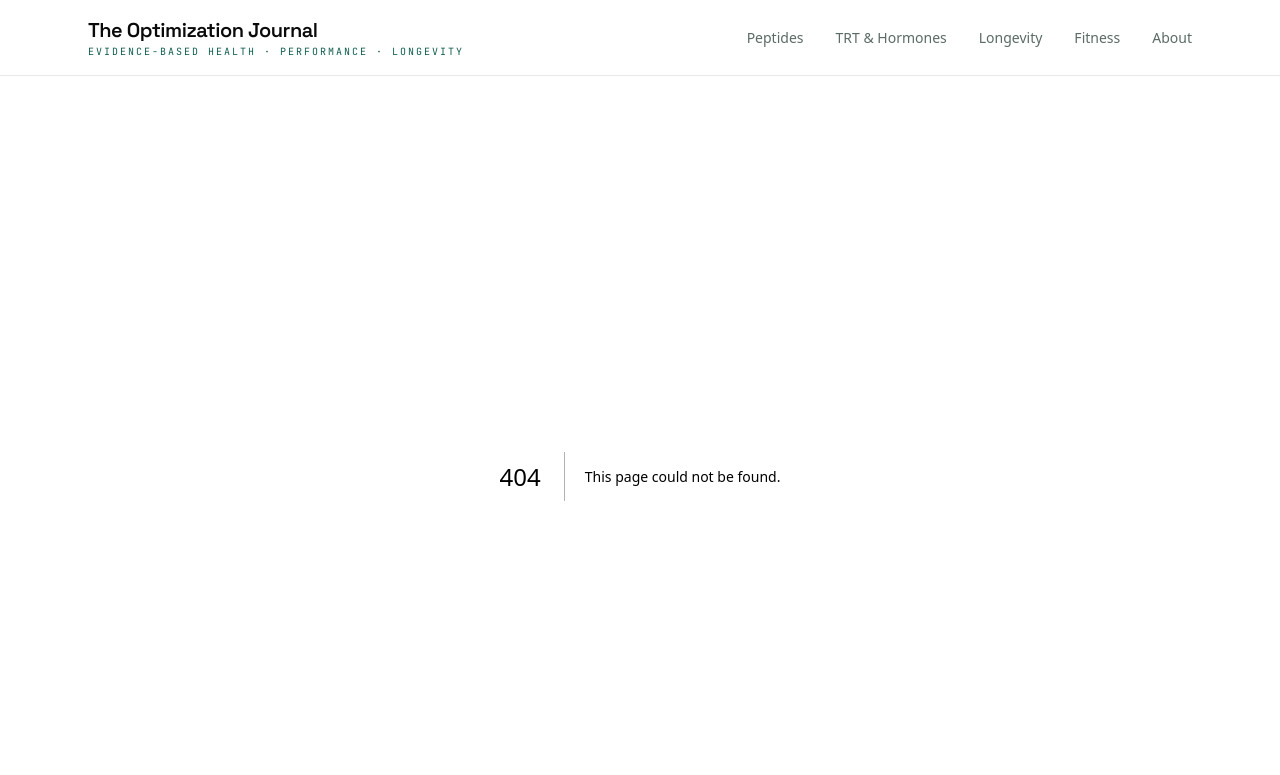
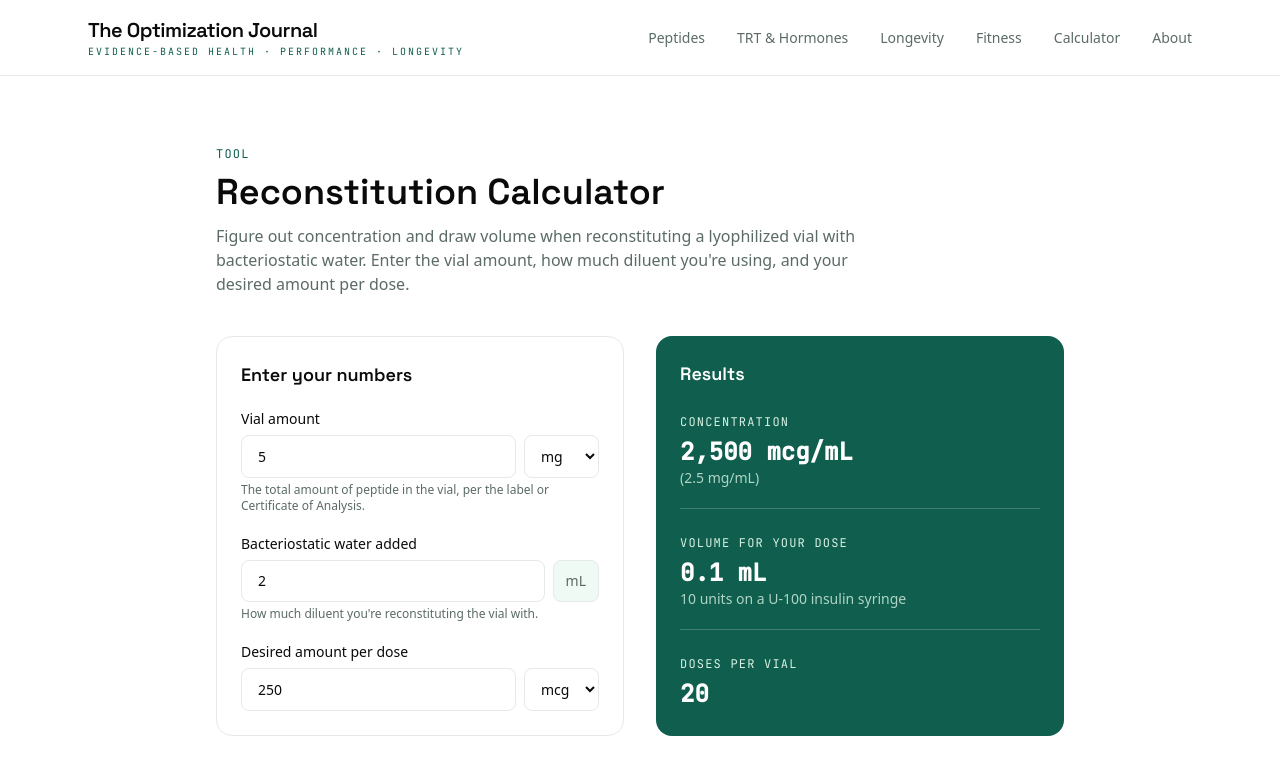
Before and after one commit to PeptideUSA/Theoptimizationjournal, a Next.js app: page /tools/reconstitution-calculator in a window 1280 px wide. Before the commit this address had no page. Shown: the top 775 px of the page. Built offline with nearby package versions, Linux system fonts and the light colour scheme.

Commit message:
Add files via upload

```diff
--- /dev/null
+++ b/app/tools/reconstitution-calculator/page.tsx
@@ -0,0 +1,29 @@
+import ReconstitutionCalculator from "@/components/ReconstitutionCalculator";
+
+export default function ReconstitutionCalculatorPage() {
+  return (
+    <section className="mx-auto max-w-4xl px-6 py-16">
+      <span className="font-mono text-xs uppercase tracking-widest text-teal-deep">
+        Tool
+      </span>
+      <h1 className="mt-2 font-display text-4xl font-semibold text-ink">
+        Reconstitution Calculator
+      </h1>
+      <p className="mt-3 max-w-2xl text-slate">
+        Figure out concentration and draw volume when reconstituting a
+        lyophilized vial with bacteriostatic water. Enter the vial amount, how
+        much diluent you're using, and your desired amount per dose.
+      </p>
+
+      <div className="mt-10">
+        <ReconstitutionCalculator />
+      </div>
+
+      <div className="mt-10 rounded-2xl border border-line bg-mint-soft p-6 text-sm text-slate">
+        This calculator performs unit conversion math only — it does not
+        recommend a dose. All figures should be independently verified before
+        use. For laboratory and research purposes only; not medical advice.
+      </div>
+    </section>
+  );
+}
--- a/components/Footer.tsx
+++ b/components/Footer.tsx
@@ -32,6 +32,7 @@ export default function Footer() {
             <ul className="mt-4 space-y-2 text-sm text-slate">
               <li><Link href="/about" className="hover:text-teal-deep">About</Link></li>
               <li><Link href="/articles" className="hover:text-teal-deep">All Articles</Link></li>
+              <li><Link href="/tools/reconstitution-calculator" className="hover:text-teal-deep">Reconstitution Calculator</Link></li>
             </ul>
           </div>
         </div>
--- a/components/Navbar.tsx
+++ b/components/Navbar.tsx
@@ -5,6 +5,7 @@ const navLinks = [
   { label: "TRT & Hormones", href: "/category/trt-hormones" },
   { label: "Longevity", href: "/category/longevity" },
   { label: "Fitness", href: "/category/fitness-recovery" },
+  { label: "Calculator", href: "/tools/reconstitution-calculator" },
   { label: "About", href: "/about" },
 ];
 
--- /dev/null
+++ b/components/ReconstitutionCalculator.tsx
@@ -0,0 +1,179 @@
+"use client";
+
+import { useMemo, useState } from "react";
+
+export default function ReconstitutionCalculator() {
+  const [vialAmount, setVialAmount] = useState("5");
+  const [vialUnit, setVialUnit] = useState<"mg" | "mcg">("mg");
+  const [bacWater, setBacWater] = useState("2");
+  const [desiredDose, setDesiredDose] = useState("250");
+  const [doseUnit, setDoseUnit] = useState<"mcg" | "mg">("mcg");
+
+  const results = useMemo(() => {
+    const vial = parseFloat(vialAmount);
+    const water = parseFloat(bacWater);
+    const dose = parseFloat(desiredDose);
+
+    if (!vial || !water || !dose || vial <= 0 || water <= 0 || dose <= 0) {
+      return null;
+    }
+
+    // Normalize everything to mcg for the math
+    const vialMcg = vialUnit === "mg" ? vial * 1000 : vial;
+    const doseMcg = doseUnit === "mg" ? dose * 1000 : dose;
+
+    const concentrationMcgPerMl = vialMcg / water;
+    const volumeNeededMl = doseMcg / concentrationMcgPerMl;
+    const units100 = volumeNeededMl * 100; // U-100 insulin syringe units
+    const dosesPerVial = vialMcg / doseMcg;
+
+    return {
+      concentrationMcgPerMl,
+      concentrationMgPerMl: concentrationMcgPerMl / 1000,
+      volumeNeededMl,
+      units100,
+      dosesPerVial,
+    };
+  }, [vialAmount, vialUnit, bacWater, desiredDose, doseUnit]);
+
+  return (
+    <div className="grid gap-8 md:grid-cols-2">
+      <div className="rounded-2xl border border-line bg-white p-6">
+        <h2 className="font-display text-lg font-semibold text-ink">
+          Enter your numbers
+        </h2>
+
+        <div className="mt-5 flex flex-col gap-5">
+          <div>
+            <label className="mb-1.5 block text-sm font-medium text-ink">
+              Vial amount
+            </label>
+            <div className="flex gap-2">
+              <input
+                type="number"
+                inputMode="decimal"
+                value={vialAmount}
+                onChange={(e) => setVialAmount(e.target.value)}
+                className="w-full rounded-lg border border-line px-4 py-2.5 text-sm outline-none focus:border-teal-deep focus:ring-1 focus:ring-teal-deep"
+              />
+              <select
+                value={vialUnit}
+                onChange={(e) => setVialUnit(e.target.value as "mg" | "mcg")}
+                className="rounded-lg border border-line px-3 py-2.5 text-sm outline-none focus:border-teal-deep focus:ring-1 focus:ring-teal-deep"
+              >
+                <option value="mg">mg</option>
+                <option value="mcg">mcg</option>
+              </select>
+            </div>
+            <p className="mt-1 text-xs text-slate">
+              The total amount of peptide in the vial, per the label or Certificate of Analysis.
+            </p>
+          </div>
+
+          <div>
+            <label className="mb-1.5 block text-sm font-medium text-ink">
+              Bacteriostatic water added
+            </label>
+            <div className="flex gap-2">
+              <input
+                type="number"
+                inputMode="decimal"
+                value={bacWater}
+                onChange={(e) => setBacWater(e.target.value)}
+                className="w-full rounded-lg border border-line px-4 py-2.5 text-sm outline-none focus:border-teal-deep focus:ring-1 focus:ring-teal-deep"
+              />
+              <span className="flex items-center rounded-lg border border-line bg-mint-soft px-3 text-sm text-slate">
+                mL
+              </span>
+            </div>
+            <p className="mt-1 text-xs text-slate">
+              How much diluent you're reconstituting the vial with.
+            </p>
+          </div>
+
+          <div>
+            <label className="mb-1.5 block text-sm font-medium text-ink">
+              Desired amount per dose
+            </label>
+            <div className="flex gap-2">
+              <input
+                type="number"
+                inputMode="decimal"
+                value={desiredDose}
+                onChange={(e) => setDesiredDose(e.target.value)}
+                className="w-full rounded-lg border border-line px-4 py-2.5 text-sm outline-none focus:border-teal-deep focus:ring-1 focus:ring-teal-deep"
+              />
+              <select
+                value={doseUnit}
+                onChange={(e) => setDoseUnit(e.target.value as "mcg" | "mg")}
+                className="rounded-lg border border-line px-3 py-2.5 text-sm outline-none focus:border-teal-deep focus:ring-1 focus:ring-teal-deep"
+              >
+                <option value="mcg">mcg</option>
+                <option value="mg">mg</option>
+              </select>
+            </div>
+          </div>
+        </div>
+      </div>
+
+      <div className="rounded-2xl bg-teal-deep p-6 text-white">
+        <h2 className="font-display text-lg font-semibold">Results</h2>
+
+        {results ? (
+          <div className="mt-5 flex flex-col gap-5">
+            <div>
+              <span className="font-mono text-xs uppercase tracking-widest text-mint">
+                Concentration
+              </span>
+              <p className="mt-1 font-mono text-2xl font-semibold">
+                {results.concentrationMcgPerMl.toLocaleString(undefined, {
+                  maximumFractionDigits: 1,
+                })}{" "}
+                mcg/mL
+              </p>
+              <p className="text-sm text-mint/80">
+                ({results.concentrationMgPerMl.toLocaleString(undefined, {
+                  maximumFractionDigits: 3,
+                })}{" "}
+                mg/mL)
+              </p>
+            </div>
+
+            <div className="border-t border-white/20 pt-5">
+              <span className="font-mono text-xs uppercase tracking-widest text-mint">
+                Volume for your dose
+              </span>
+              <p className="mt-1 font-mono text-2xl font-semibold">
+                {results.volumeNeededMl.toLocaleString(undefined, {
+                  maximumFractionDigits: 3,
+                })}{" "}
+                mL
+              </p>
+              <p className="text-sm text-mint/80">
+                {results.units100.toLocaleString(undefined, {
+                  maximumFractionDigits: 1,
+                })}{" "}
+                units on a U-100 insulin syringe
+              </p>
+            </div>
+
+            <div className="border-t border-white/20 pt-5">
+              <span className="font-mono text-xs uppercase tracking-widest text-mint">
+                Doses per vial
+              </span>
+              <p className="mt-1 font-mono text-2xl font-semibold">
+                {results.dosesPerVial.toLocaleString(undefined, {
+                  maximumFractionDigits: 1,
+                })}
+              </p>
+            </div>
+          </div>
+        ) : (
+          <p className="mt-5 text-mint/80">
+            Enter numbers on the left to see your results.
+          </p>
+        )}
+      </div>
+    </div>
+  );
+}
```
